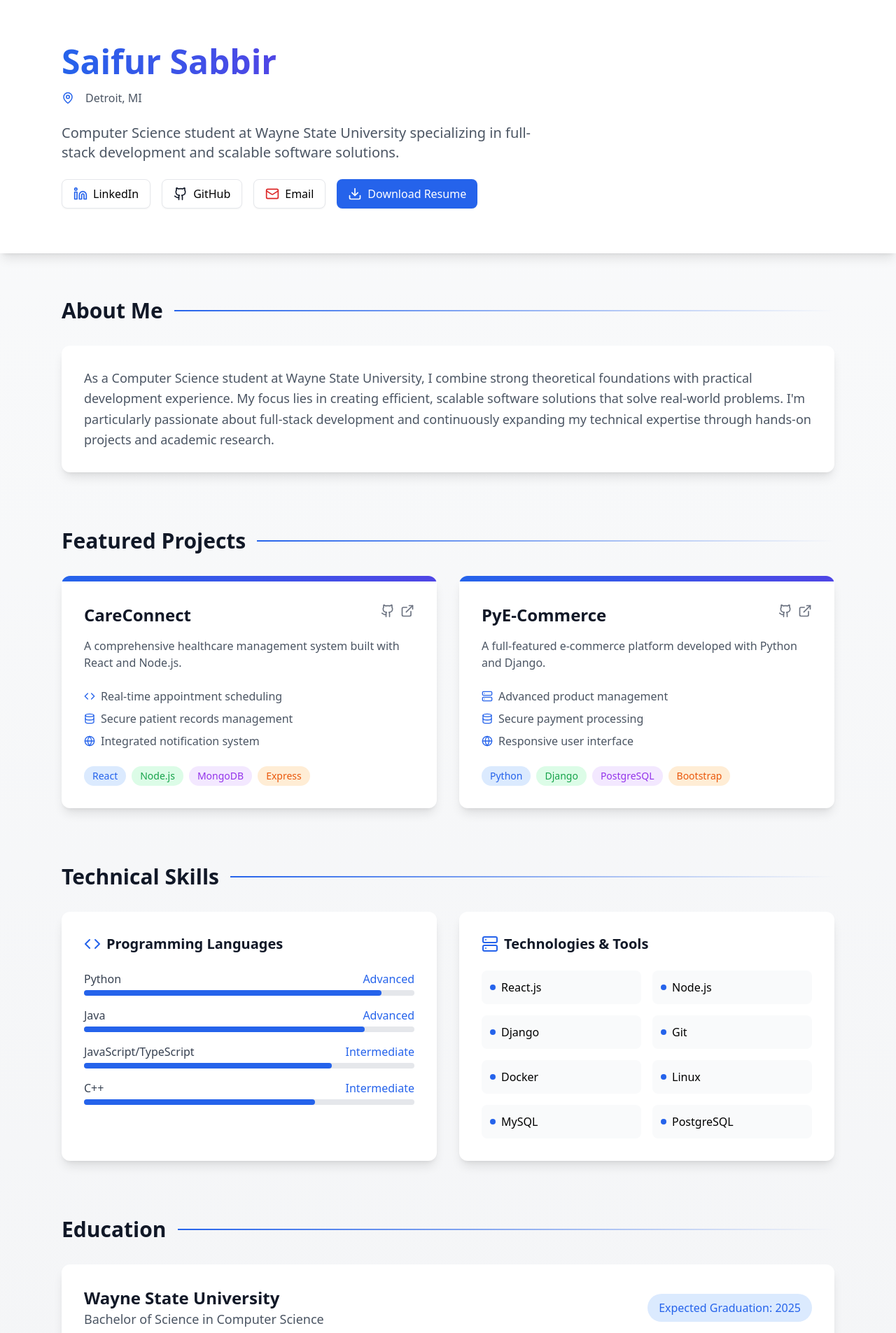
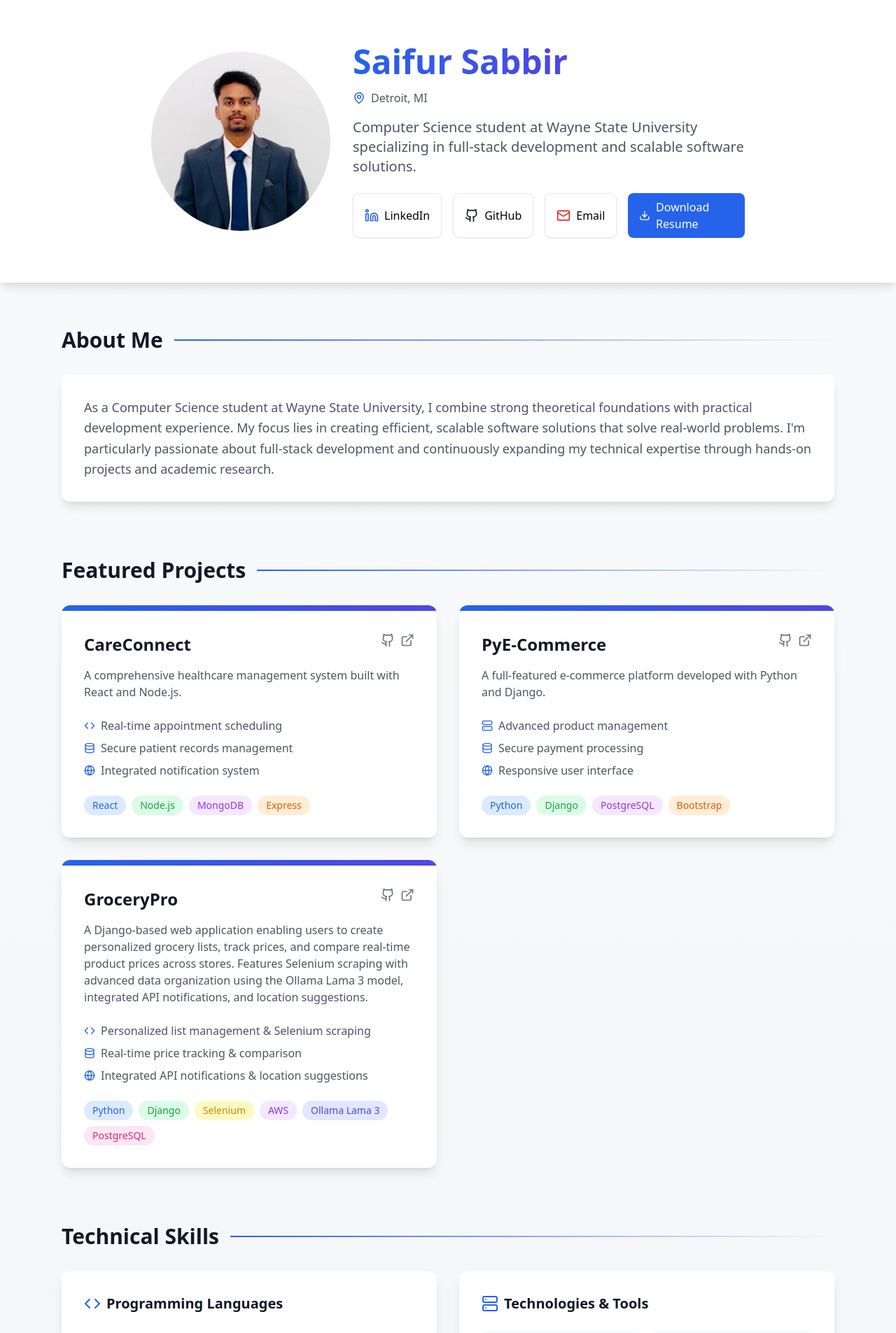
Before and after one commit to Sabbir999/portfolio, a React (Vite) app in the folder project/: page / in a window 1280 px wide. Shown: the top 1905 px of the page at 70% size. Built offline with nearby package versions, Linux system fonts and the light colour scheme.

Commit message:
Added img and grocerypro project

```diff
--- a/project/src/components/Education.tsx
+++ b/project/src/components/Education.tsx
@@ -6,16 +6,18 @@ const Education = () => {
         <div className="h-[2px] flex-grow bg-gradient-to-r from-blue-600 to-transparent"></div>
       </div>
       <div className="bg-white rounded-xl shadow-lg p-8">
-          <div className="flex flex-col md:flex-row md:items-center md:justify-between">
-            <div>
+        <div className="flex flex-col">
+          <div className="flex items-center justify-between">
             <h3 className="text-2xl font-semibold text-gray-900">Wayne State University</h3>
-              <p className="text-lg text-gray-600">Bachelor of Science in Computer Science</p>
-            </div>
-            <div className="mt-4 md:mt-0">
             <span className="inline-flex items-center px-4 py-2 rounded-full bg-blue-100 text-blue-600">
               Expected Graduation: 2025
             </span>
           </div>
+          <p className="text-lg text-gray-600">Bachelor of Science in Computer Science</p>
+          <p className="text-lg text-gray-600">GPA: 3.97</p>
+          <p className="text-lg text-gray-600">
+            Dean's List: Fall 2022, Winter 2023, Fall 2023, Winter 2024
+          </p>
         </div>
       </div>
     </section>
--- a/project/src/components/Header.tsx
+++ b/project/src/components/Header.tsx
@@ -1,43 +1,64 @@
 import { Github, Linkedin, Mail, MapPin, Download } from 'lucide-react';
+import Profile from '../img/profile.jpg'; // Adjust path as needed
 
 const Header = () => {
   return (
-    <header className="bg-white shadow-lg">
-      <div className="max-w-6xl mx-auto px-6 py-16">
-        <div className="flex flex-col md:flex-row md:items-center md:justify-between">
-          <div>
+    <header className="bg-white shadow-lg w-full">
+      <div className="mx-auto max-w-4xl px-6 py-16 flex flex-col items-center">
+        <div className="flex flex-col md:flex-row md:items-center gap-8 w-full">
+          {/* Profile Picture */}
+          <img
+            src={Profile}
+            alt="Saifur Sabbir"
+            className="w-64 h-64 rounded-full object-cover object-center mx-auto md:mx-0"
+          />
+
+          {/* Text Section */}
+          <div className="flex-1 text-center md:text-left">
             <h1 className="text-5xl font-bold text-gray-900 mb-4 bg-gradient-to-r from-blue-600 to-indigo-600 inline-block text-transparent bg-clip-text">
               Saifur Sabbir
             </h1>
-            <div className="flex items-center gap-4 text-gray-600 mb-6">
+            <div className="flex items-center justify-center md:justify-start gap-2 text-gray-600 mb-4">
               <MapPin className="text-blue-600" size={18} />
               <span>Detroit, MI</span>
             </div>
-            <p className="text-xl text-gray-600 mb-6 max-w-2xl">
-              Computer Science student at Wayne State University specializing in full-stack development and scalable software solutions.
+            <p className="text-xl text-gray-600 mb-6 max-w-2xl mx-auto md:mx-0">
+              Computer Science student at Wayne State University specializing
+              in full-stack development and scalable software solutions.
             </p>
-            <div className="flex gap-4 flex-wrap">
-              <a href="https://www.linkedin.com/in/saifur-sabbir-591981288/"
-                 className="flex items-center gap-2 bg-white border border-gray-200 px-4 py-2 rounded-lg hover:bg-gray-50 transition-colors shadow-sm"
-                 target="_blank" rel="noopener noreferrer">
+
+            {/* Buttons Row (no flex-wrap) */}
+            <div className="flex gap-4 justify-center md:justify-start">
+              <a
+                href="https://www.linkedin.com/in/saifur-sabbir-591981288/"
+                className="flex items-center gap-2 bg-white border border-gray-200 px-4 py-2 rounded-lg hover:bg-gray-50 transition-colors shadow-sm"
+                target="_blank"
+                rel="noopener noreferrer"
+              >
                 <Linkedin size={20} className="text-blue-600" />
                 <span>LinkedIn</span>
               </a>
-              <a href="https://github.com/Sabbir999"
-                 className="flex items-center gap-2 bg-white border border-gray-200 px-4 py-2 rounded-lg hover:bg-gray-50 transition-colors shadow-sm"
-                 target="_blank" rel="noopener noreferrer">
+              <a
+                href="https://github.com/Sabbir999"
+                className="flex items-center gap-2 bg-white border border-gray-200 px-4 py-2 rounded-lg hover:bg-gray-50 transition-colors shadow-sm"
+                target="_blank"
+                rel="noopener noreferrer"
+              >
                 <Github size={20} className="text-gray-900" />
                 <span>GitHub</span>
               </a>
-              <a href="mailto:saifursabbir999@gmail.com"
-                 className="flex items-center gap-2 bg-white border border-gray-200 px-4 py-2 rounded-lg hover:bg-gray-50 transition-colors shadow-sm">
+              <a
+                href="mailto:saifursabbir999@gmail.com"
+                className="flex items-center gap-2 bg-white border border-gray-200 px-4 py-2 rounded-lg hover:bg-gray-50 transition-colors shadow-sm"
+              >
                 <Mail size={20} className="text-red-600" />
                 <span>Email</span>
               </a>
-              {/* Download Resume Button */}
-              <a href="/Saifur_Sabbir.pdf"
-                 download="Saifur_Sabbir_Resume.pdf"
-                 className="flex items-center gap-2 bg-blue-600 text-white px-4 py-2 rounded-lg hover:bg-blue-700 transition-colors shadow-sm">
+              <a
+                href="/Saifur_Sabbir.pdf"
+                download="Saifur_Sabbir_Resume.pdf"
+                className="flex items-center gap-2 bg-blue-600 text-white px-4 py-2 rounded-lg hover:bg-blue-700 transition-colors shadow-sm"
+              >
                 <Download size={20} />
                 <span>Download Resume</span>
               </a>
--- a/project/src/components/Projects.tsx
+++ b/project/src/components/Projects.tsx
@@ -32,6 +32,25 @@ const projects = [
       { icon: Database, text: "Secure payment processing" },
       { icon: Globe, text: "Responsive user interface" }
     ]
+  },
+  {
+    name: "GroceryPro",
+    description:
+      "A Django-based web application enabling users to create personalized grocery lists, track prices, and compare real-time product prices across stores. Features Selenium scraping with advanced data organization using the Ollama Lama 3 model, integrated API notifications, and location suggestions.",
+    githubLink: "https://github.com/Prangon108/GroceryPro",
+    techStack: [
+      { name: "Python", color: "bg-blue-100 text-blue-600" },
+      { name: "Django", color: "bg-green-100 text-green-600" },
+      { name: "Selenium", color: "bg-yellow-100 text-yellow-600" },
+      { name: "AWS", color: "bg-purple-100 text-purple-600" },
+      { name: "Ollama Lama 3", color: "bg-indigo-100 text-indigo-600" },
+      { name: "PostgreSQL", color: "bg-pink-100 text-pink-600" }
+    ],
+    features: [
+      { icon: Code, text: "Personalized list management & Selenium scraping" },
+      { icon: Database, text: "Real-time price tracking & comparison" },
+      { icon: Globe, text: "Integrated API notifications & location suggestions" }
+    ]
   }
 ];
 
@@ -44,20 +63,29 @@ const Projects = () => {
       </div>
       <div className="grid gap-8 md:grid-cols-2">
         {projects.map((project, index) => (
-          <div key={index} className="bg-white rounded-xl shadow-lg overflow-hidden group hover:shadow-xl transition-shadow">
+          <div
+            key={index}
+            className="bg-white rounded-xl shadow-lg overflow-hidden group hover:shadow-xl transition-shadow"
+          >
             <div className="bg-gradient-to-r from-blue-600 to-indigo-600 p-1"></div>
             <div className="p-8">
               <div className="flex items-start justify-between mb-4">
                 <h3 className="text-2xl font-semibold text-gray-900">{project.name}</h3>
                 <div className="flex gap-2">
-                  <a href={project.githubLink}
-                     className="text-gray-500 hover:text-blue-600 transition-colors"
-                     target="_blank" rel="noopener noreferrer">
+                  <a
+                    href={project.githubLink}
+                    className="text-gray-500 hover:text-blue-600 transition-colors"
+                    target="_blank"
+                    rel="noopener noreferrer"
+                  >
                     <Github size={20} />
                   </a>
-                  <a href="#"
-                     className="text-gray-500 hover:text-blue-600 transition-colors"
-                     target="_blank" rel="noopener noreferrer">
+                  <a
+                    href="#"
+                    className="text-gray-500 hover:text-blue-600 transition-colors"
+                    target="_blank"
+                    rel="noopener noreferrer"
+                  >
                     <ExternalLink size={20} />
                   </a>
                 </div>
```
Also changed, not shown: project/src/img/profile.jpg (added). Lines whose indentation alone changed are shown as unchanged.
